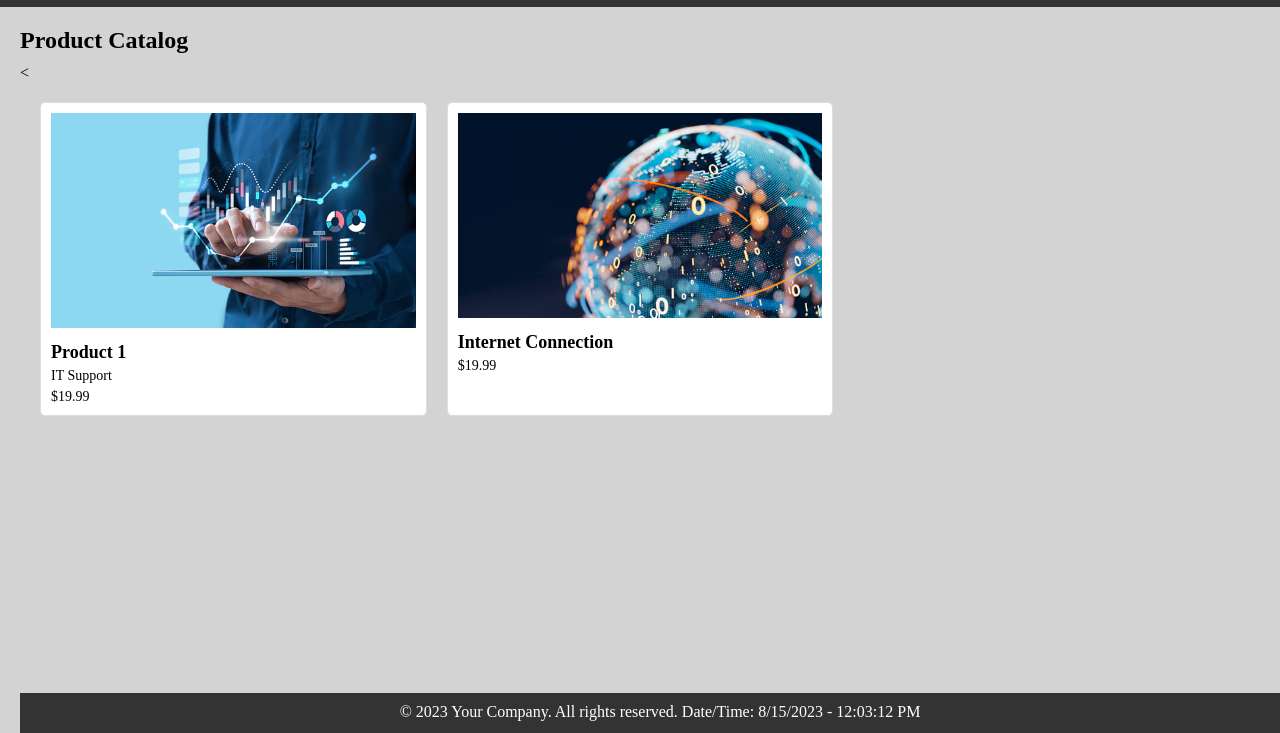
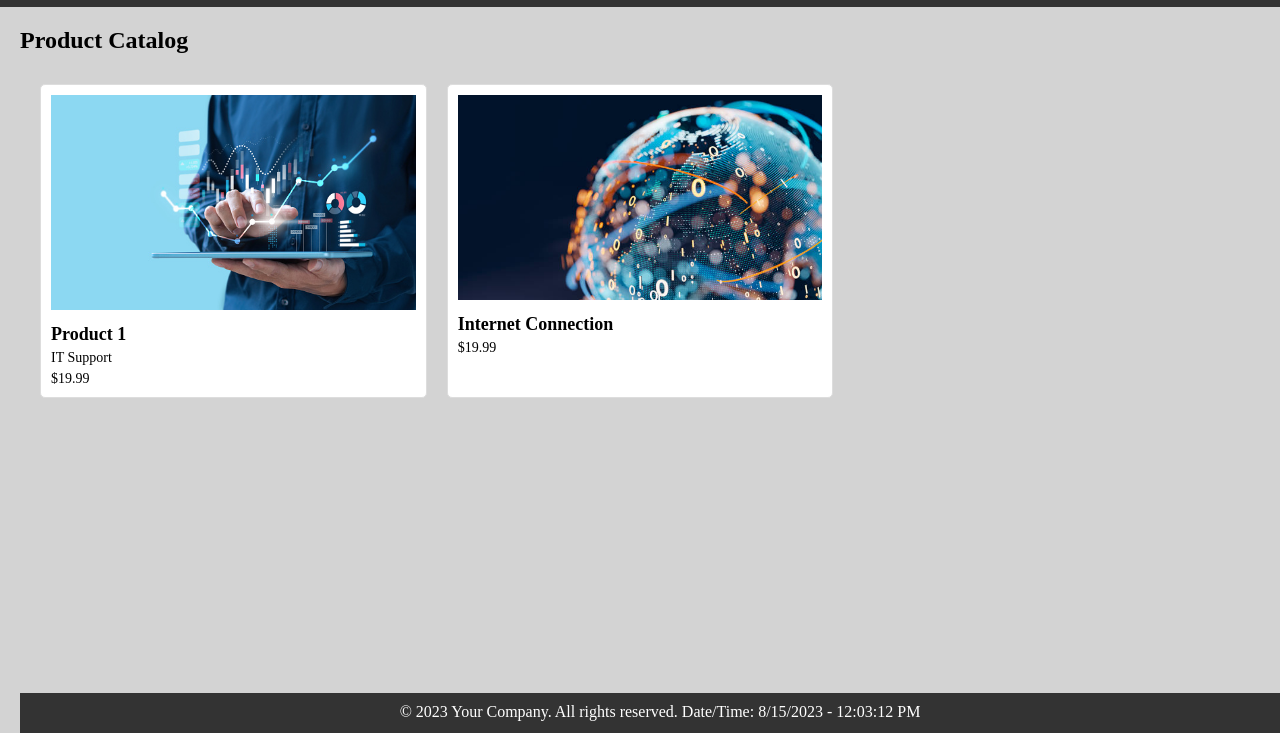
Before and after one commit to louistsou/kevinwen, a plain HTML site: page product.html in a window 1280 px wide. Shown: the part 67-800 px from the top of the page. Drawn offline with Linux system fonts and the light colour scheme.

Commit message:
asdfasdfasdfasdfasdf

```diff
--- a/product.html
+++ b/product.html
@@ -25,7 +25,7 @@
 
     <main>
         <h1>Product Catalog</h1>
-        <<main id="product-list">
+        <main id="product-list">
             <div class="product">
                 <img src="stockphoto1.jpeg" alt="Product 1">
                 <h2>Product 1</h2>
```
Lines whose indentation alone changed are shown as unchanged.
